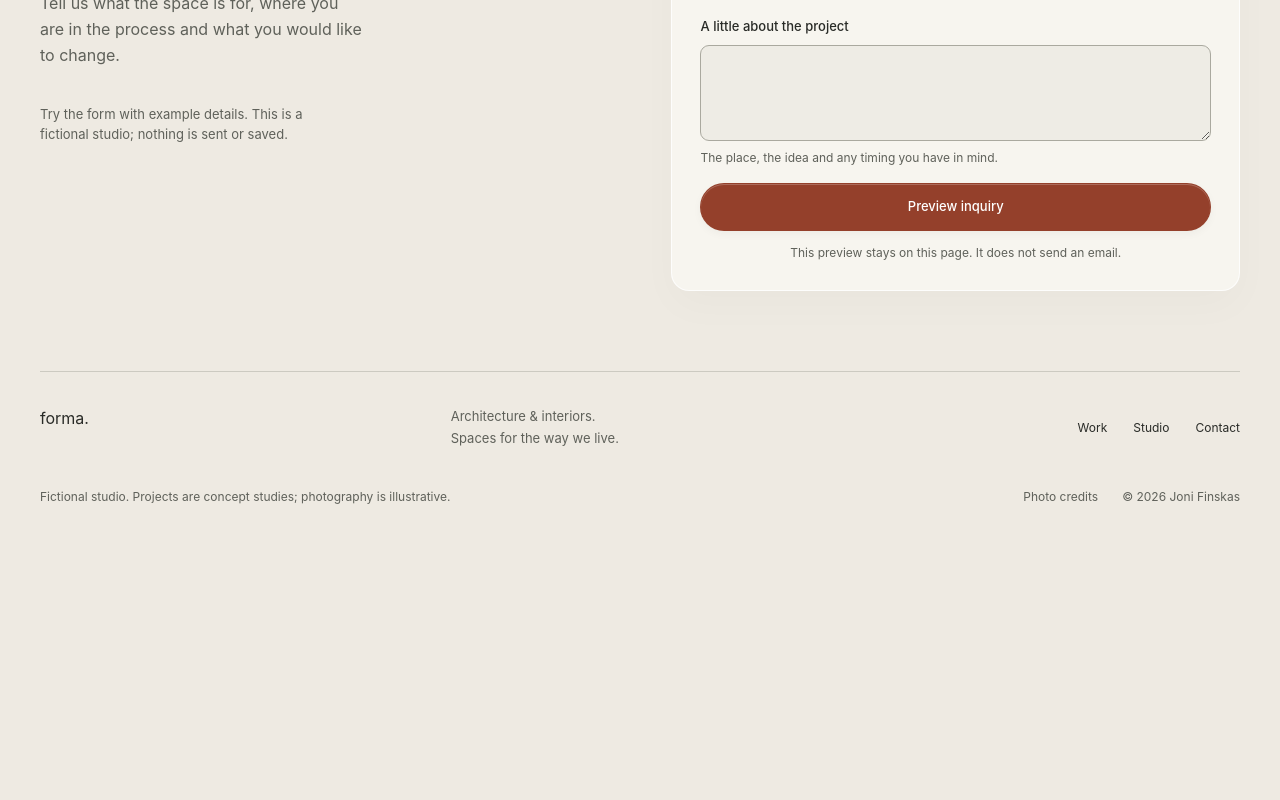
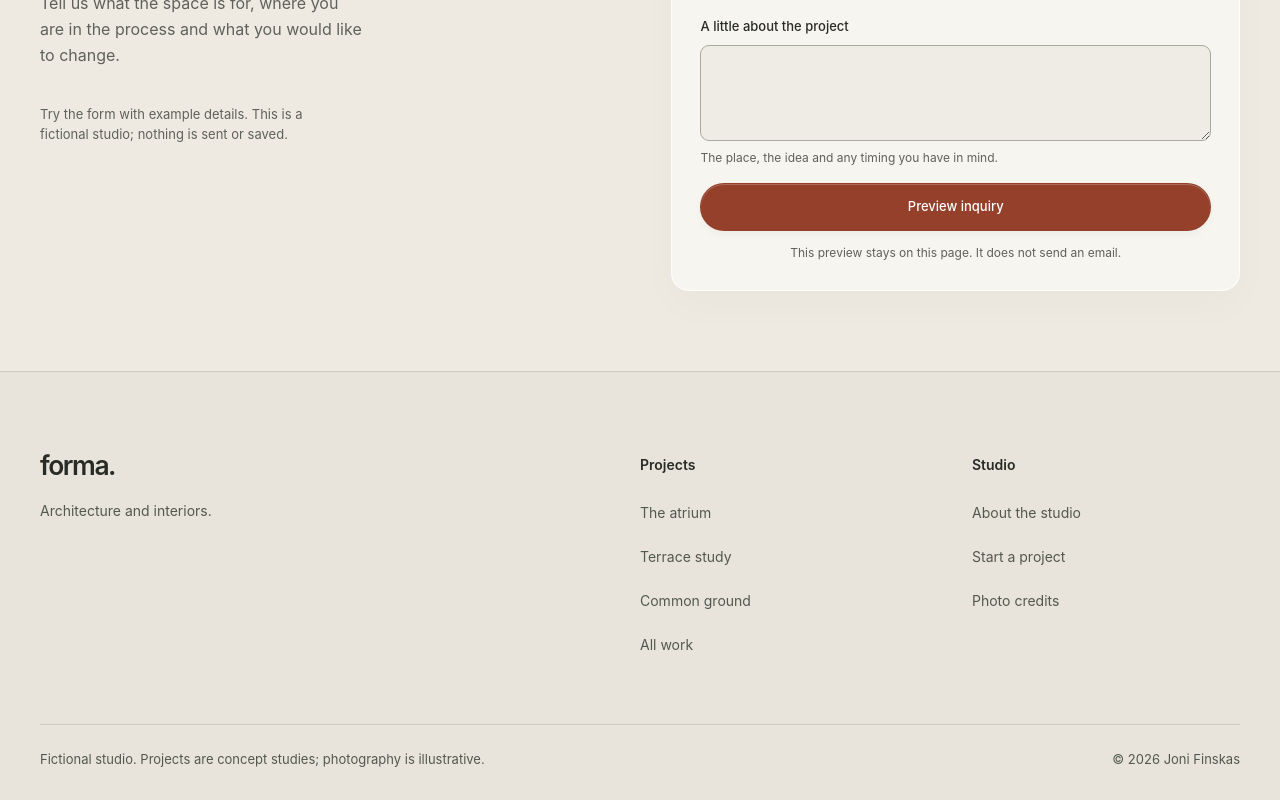
Before and after one commit to JoniFinskas/forma-studio-website-demo, a React (Vite) app: page /contact in a window 1280 px wide. Shown: the part 426-1226 px from the top of the page. Before the commit the page ends 964 px from the top, so only its background shows below. Built offline with nearby package versions, Linux system fonts and the light colour scheme; a web font is replaced by a local one.

Commit message:
Refine footer navigation and keep hero title one color

```diff
--- a/src/components/Footer.tsx
+++ b/src/components/Footer.tsx
@@ -2,26 +2,51 @@ import { Link } from 'react-router'
 
 export function Footer() {
   return (
-    <footer className="site-footer container">
+    <footer className="site-footer">
+      <div className="container">
         <div className="footer-main">
-        <Link className="wordmark" to="/">
+          <div className="footer-identity">
+            <Link className="footer-brand" to="/" translate="no" aria-label="Forma Studio home">
               forma.
             </Link>
-        <p>
-          Architecture & interiors.
-          <br />
-          Spaces for the way we live.
-        </p>
-        <nav aria-label="Footer navigation">
-          <Link to="/work">Work</Link>
-          <Link to="/studio">Studio</Link>
-          <Link to="/contact">Contact</Link>
+            <p>Architecture and interiors.</p>
+          </div>
+          <nav className="footer-links" aria-labelledby="footer-group-0">
+            <h2 id="footer-group-0">Projects</h2>
+            <ul>
+              <li>
+                <Link to="/work/the-atrium">The atrium</Link>
+              </li>
+              <li>
+                <Link to="/work/terrace-study">Terrace study</Link>
+              </li>
+              <li>
+                <Link to="/work/common-ground">Common ground</Link>
+              </li>
+              <li>
+                <Link to="/work">All work</Link>
+              </li>
+            </ul>
+          </nav>
+          <nav className="footer-links" aria-labelledby="footer-group-1">
+            <h2 id="footer-group-1">Studio</h2>
+            <ul>
+              <li>
+                <Link to="/studio">About the studio</Link>
+              </li>
+              <li>
+                <Link to="/contact">Start a project</Link>
+              </li>
+              <li>
+                <Link to="/credits">Photo credits</Link>
+              </li>
+            </ul>
           </nav>
         </div>
         <div className="footer-bottom">
           <p>Fictional studio. Projects are concept studies; photography is illustrative.</p>
-        <Link to="/credits">Photo credits</Link>
           <span>© 2026 Joni Finskas</span>
+        </div>
       </div>
     </footer>
   )
--- a/src/pages/Home.tsx
+++ b/src/pages/Home.tsx
@@ -15,7 +15,7 @@ export function Home() {
             <h1 tabIndex={-1}>
               Architecture for
               <br />
-              <span className="hero-emphasis">everyday life.</span>
+              everyday life.
             </h1>
             <p>Buildings and interiors shaped around the people who use them.</p>
             <div className="hero-actions">
--- a/src/styles.css
+++ b/src/styles.css
@@ -315,57 +315,6 @@ h2:focus {
 .contact-cta > div:last-child p {
   color: var(--muted);
   margin-bottom: 24px;
-}
-.site-footer {
-  border-top: 1px solid var(--line);
-  padding-top: 34px;
-  padding-bottom: 26px;
-}
-.footer-main {
-  display: grid;
-  grid-template-columns: 1fr 1fr 1fr;
-  gap: 32px;
-  align-items: start;
-  padding-bottom: 32px;
-}
-.footer-main p {
-  margin: 0;
-  font-size: 0.8125rem;
-  color: var(--muted);
-}
-.footer-main nav {
-  display: flex;
-  justify-content: end;
-  gap: 26px;
-  font-size: 0.75rem;
-}
-.footer-main nav a {
-  min-height: 44px;
-  display: flex;
-  align-items: center;
-}
-.footer-main nav a:hover,
-.footer-bottom a:hover {
-  text-decoration: underline;
-  text-underline-offset: 5px;
-}
-.footer-bottom {
-  display: flex;
-  align-items: center;
-  gap: 16px 24px;
-  flex-wrap: wrap;
-  color: var(--muted);
-  font-size: 0.75rem;
-}
-.footer-bottom p {
-  font-size: inherit;
-  margin: 0 auto 0 0;
-  max-width: 65ch;
-}
-.footer-bottom a {
-  min-height: 30px;
-  display: inline-flex;
-  align-items: center;
 }
 .page-intro {
   padding-top: 158px;
@@ -815,21 +764,6 @@ h2:focus {
   .contact-cta > div:last-child {
     justify-self: start;
   }
-  .footer-main {
-    grid-template-columns: 1fr 1fr;
-    gap: 22px;
-  }
-  .footer-main nav {
-    grid-column: 1 / -1;
-    justify-content: start;
-    gap: 28px;
-  }
-  .footer-bottom {
-    gap: 8px 20px;
-  }
-  .footer-bottom p {
-    flex-basis: 100%;
-  }
   .page-intro {
     padding-top: 130px;
     padding-bottom: 32px;
@@ -906,12 +840,6 @@ h2:focus {
   }
   .inquiry-panel {
     padding: 22px 16px;
-  }
-  .footer-main {
-    grid-template-columns: 1fr;
-  }
-  .footer-main nav {
-    grid-column: auto;
   }
 }
 @media (forced-colors: active) {
@@ -1401,6 +1329,107 @@ h2:focus {
   }
 }
 
-.home-hero .hero-emphasis {
-  color: #e7ba93;
+.site-footer {
+  background: #e8e4db;
+  color: var(--ink);
+  border-top: 1px solid var(--line);
+  padding-top: clamp(48px, 5.6vw, 80px);
 }
+.footer-main {
+  display: grid;
+  grid-template-columns: minmax(0, 2fr) repeat(2, minmax(0, 1fr));
+  gap: 32px 64px;
+  padding-bottom: clamp(44px, 4.5vw, 64px);
+}
+.footer-brand {
+  display: inline-flex;
+  align-items: center;
+  min-height: 44px;
+  font-family: 'Inter', Arial, sans-serif;
+  font-size: 1.65rem;
+  font-weight: 600;
+  line-height: 1.2;
+  letter-spacing: -0.055em;
+}
+.footer-identity p {
+  max-width: 26ch;
+  margin: 12px 0 0;
+  color: #53584e;
+  font-size: 0.875rem;
+  line-height: 1.6;
+}
+.footer-links h2 {
+  font-family: 'Inter', Arial, sans-serif;
+  font-size: 0.875rem;
+  font-weight: 600;
+  line-height: 1.5;
+  letter-spacing: 0;
+  margin: 10px 0 16px;
+}
+.footer-links ul {
+  list-style: none;
+  padding: 0;
+  margin: 0;
+}
+.footer-links a {
+  display: inline-flex;
+  align-items: center;
+  min-height: 44px;
+  padding-block: 10px;
+  color: #53584e;
+  font-size: 0.875rem;
+  line-height: 1.6;
+}
+.footer-bottom {
+  display: flex;
+  justify-content: space-between;
+  align-items: baseline;
+  gap: 16px 40px;
+  padding-block: 24px 30px;
+  border-top: 1px solid var(--line);
+  color: #53584e;
+  font-size: 0.8125rem;
+  line-height: 1.6;
+}
+.footer-bottom p {
+  max-width: 65ch;
+  margin: 0;
+  font: inherit;
+}
+.footer-bottom span {
+  flex-shrink: 0;
+}
+.site-footer :focus-visible {
+  outline: 2px solid var(--ink);
+  outline-offset: 3px;
+  border-radius: 2px;
+}
+@media (hover: hover) and (pointer: fine) {
+  .site-footer a:hover {
+    color: var(--ink);
+    text-decoration: underline;
+    text-underline-offset: 4px;
+  }
+}
+@media (max-width: 760px) {
+  .footer-main {
+    grid-template-columns: repeat(2, minmax(0, 1fr));
+    gap: 32px 24px;
+  }
+  .footer-identity {
+    grid-column: 1 / -1;
+  }
+  .footer-links h2 {
+    margin-top: 0;
+    margin-bottom: 10px;
+  }
+  .footer-bottom {
+    flex-direction: column;
+    gap: 14px;
+  }
+}
+@media (forced-colors: active) {
+  .site-footer :focus-visible {
+    outline-color: Highlight;
+  }
+}
```
Lines whose indentation alone changed are shown as unchanged.
